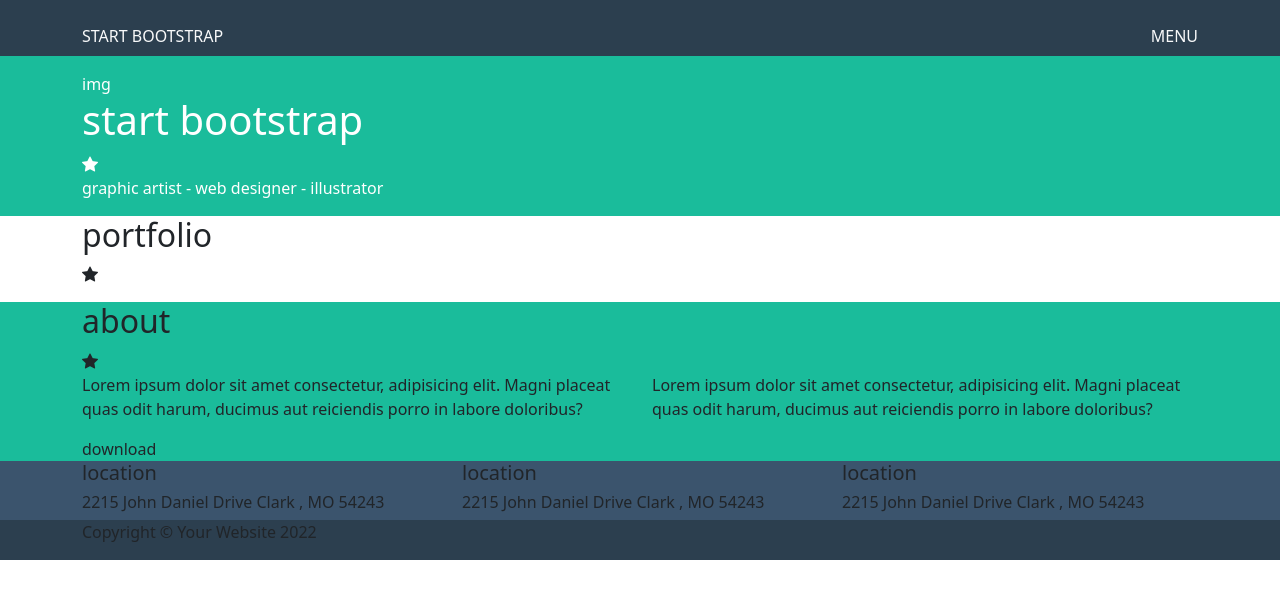
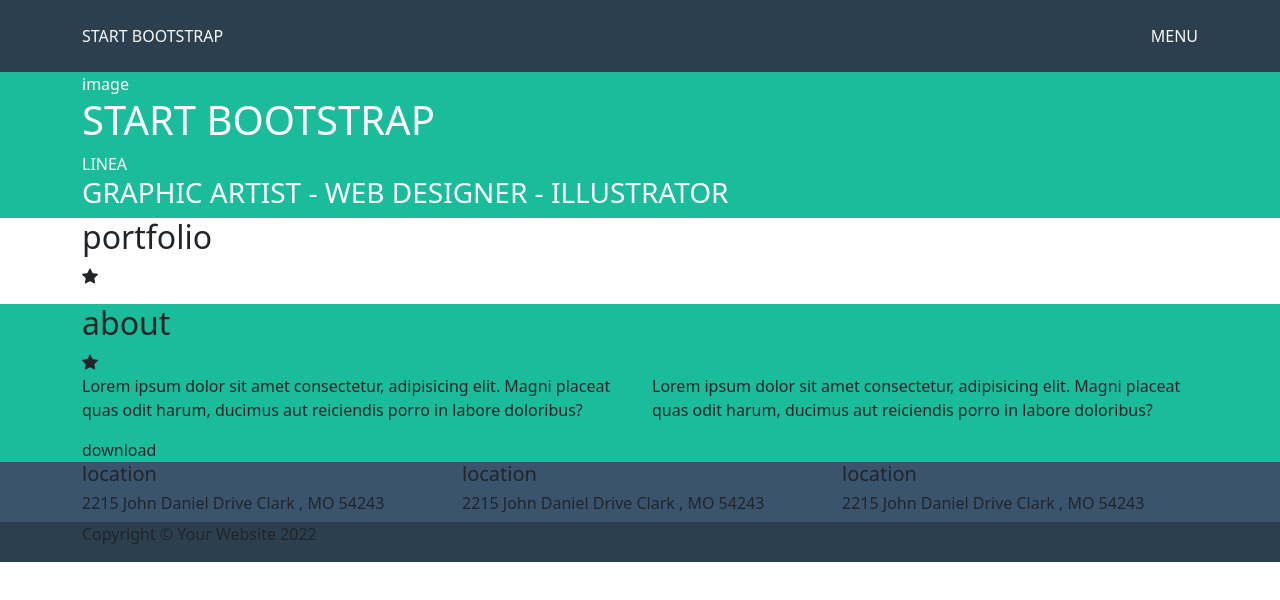
Before and after one commit to Roberto-Larivera/html-css-bootstrap-freelancer, a plain HTML site: page index.html in a window 1280 px wide. Drawn offline with nearby package versions, Linux system fonts and the light colour scheme.

Commit message:
fix jumbotron

```diff
--- a/css/style.css
+++ b/css/style.css
@@ -8,9 +8,7 @@ header{
 #about{
     background-color: var(--secondary-color);
 }
-footer{
-    width: 100%;
-}
+
 #footer-start{
     background-color: var(--primary-color-light);
 }
--- a/index.html
+++ b/index.html
@@ -35,21 +35,20 @@
         <main>
             <section id="jumbotron">
                 <div class="container">
-                     <div class="row g-3">
+                    <div class="row">
                         <div class="col">
-                            img
-                            <h1 class="">
-                                start bootstrap
+                            image
+                            <h1>
+                                START BOOTSTRAP
                             </h1>
-                            <i class="bi bi-star-fill"></i>
-                            <p>
-                                graphic artist - web designer - illustrator
-                            </p>
+                            LINEA
+                            <h3>
+                                GRAPHIC ARTIST - WEB DESIGNER - ILLUSTRATOR
+                            </h3>
                         </div>
-
                     </div>
                 </div>
-            </section> <!--fine end-->
+            </section>
             <section id="portfolio">
                 <div class="container">
                     <div class="row">
```
